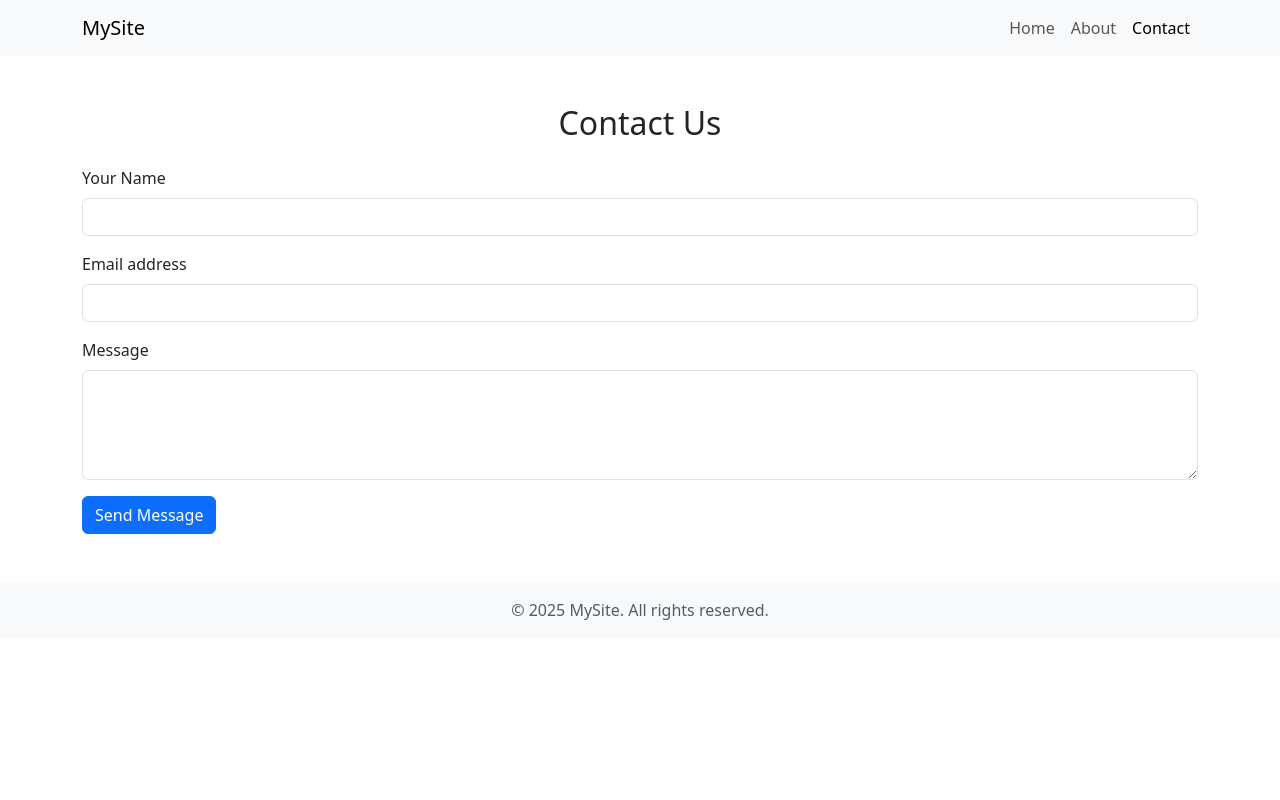
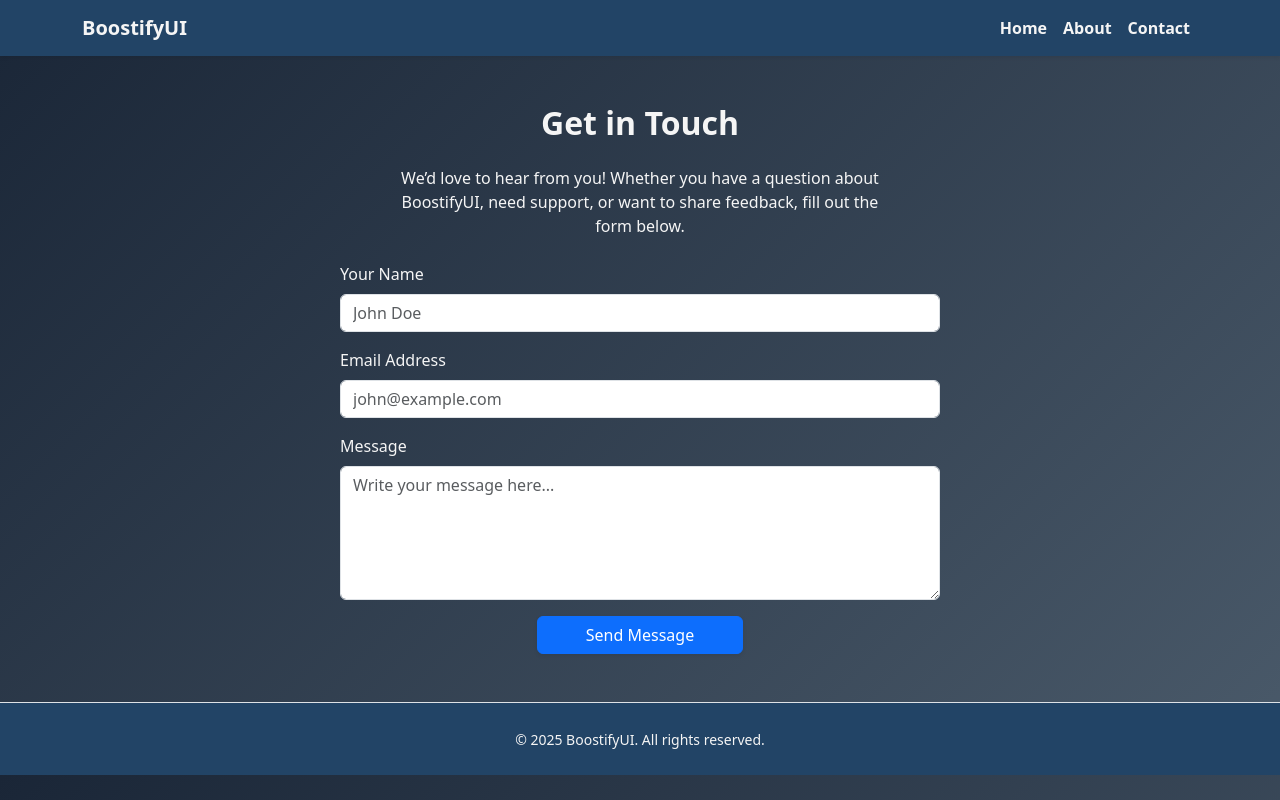
Before and after one commit to PEDASINGU-SANJANA/BoostifyUI, a plain HTML site: page contact.html in a window 1280 px wide. Drawn offline with nearby package versions, Linux system fonts and the light colour scheme.

Commit message:
Update contact.html

```diff
--- a/contact.html
+++ b/contact.html
@@ -3,17 +3,35 @@
 <head>
   <meta charset="UTF-8" />
   <meta name="viewport" content="width=device-width, initial-scale=1" />
-  <title>MySite - Contact</title>
+  <title>Contact BoostifyUI</title>
   <link
     href="https://cdn.jsdelivr.net/npm/bootstrap@5.3.0/dist/css/bootstrap.min.css"
     rel="stylesheet"
   />
+  <style>
+    body {
+      background: linear-gradient(135deg, #1A2637 0%, #4A5A6A 100%);
+      color: #f5f5f5;
+    }
+    .navbar, footer {
+      background-color: #224466;
+    }
+    .nav-link, .navbar-brand {
+      color: #f5f5f5 !important;
+    }
+    .nav-link.active {
+      font-weight: 600;
+    }
+    form {
+      max-width: 600px;
+    }
+  </style>
 </head>
 <body>
   <!-- Navbar -->
-  <nav class="navbar navbar-expand-lg navbar-light bg-light">
+  <nav class="navbar navbar-expand-lg navbar-light shadow-sm">
     <div class="container">
-      <a class="navbar-brand" href="#">MySite</a>
+      <a class="navbar-brand fw-bold" href="#">BoostifyUI</a>
       <button
         class="navbar-toggler"
         type="button"
@@ -26,7 +44,7 @@
         <span class="navbar-toggler-icon"></span>
       </button>
       <div class="collapse navbar-collapse" id="navbarNav">
-        <ul class="navbar-nav ms-auto">
+        <ul class="navbar-nav ms-auto fw-semibold">
           <li class="nav-item"><a class="nav-link" href="index.html">Home</a></li>
           <li class="nav-item"><a class="nav-link" href="about.html">About</a></li>
           <li class="nav-item"><a class="nav-link active" href="contact.html">Contact</a></li>
@@ -36,34 +54,54 @@
   </nav>
 
   <!-- Contact Form Section -->
-  <section class="container my-5">
-    <h2 class="mb-4 text-center">Contact Us</h2>
-    <form>
+  <section class="container my-5 d-flex flex-column align-items-center">
+    <h2 class="mb-4 text-center fw-bold">Get in Touch</h2>
+    <p class="text-center mb-4" style="max-width: 500px;">
+      We’d love to hear from you! Whether you have a question about BoostifyUI, need support, or want to share feedback, fill out the form below.
+    </p>
+    <form style="width: 100%; max-width: 600px;">
       <div class="mb-3">
         <label for="name" class="form-label">Your Name</label>
-        <input type="text" class="form-control" id="name" required />
+        <input
+          type="text"
+          class="form-control"
+          id="name"
+          placeholder="John Doe"
+          required
+        />
       </div>
       <div class="mb-3">
-        <label for="email" class="form-label">Email address</label>
-        <input type="email" class="form-control" id="email" required />
+        <label for="email" class="form-label">Email Address</label>
+        <input
+          type="email"
+          class="form-control"
+          id="email"
+          placeholder="john@example.com"
+          required
+        />
       </div>
       <div class="mb-3">
         <label for="message" class="form-label">Message</label>
         <textarea
           class="form-control"
           id="message"
-          rows="4"
+          rows="5"
+          placeholder="Write your message here..."
           required
         ></textarea>
       </div>
-      <button type="submit" class="btn btn-primary">Send Message</button>
+      <div class="d-flex justify-content-center">
+        <button type="submit" class="btn btn-primary shadow-sm px-5">
+          Send Message
+        </button>
+      </div>
     </form>
   </section>
 
   <!-- Footer -->
-  <footer class="bg-light text-center py-3 mt-5">
+  <footer class="text-center py-4 border-top">
     <div class="container">
-      <span class="text-muted">© 2025 MySite. All rights reserved.</span>
+      <small>© 2025 BoostifyUI. All rights reserved.</small>
     </div>
   </footer>
 
```
